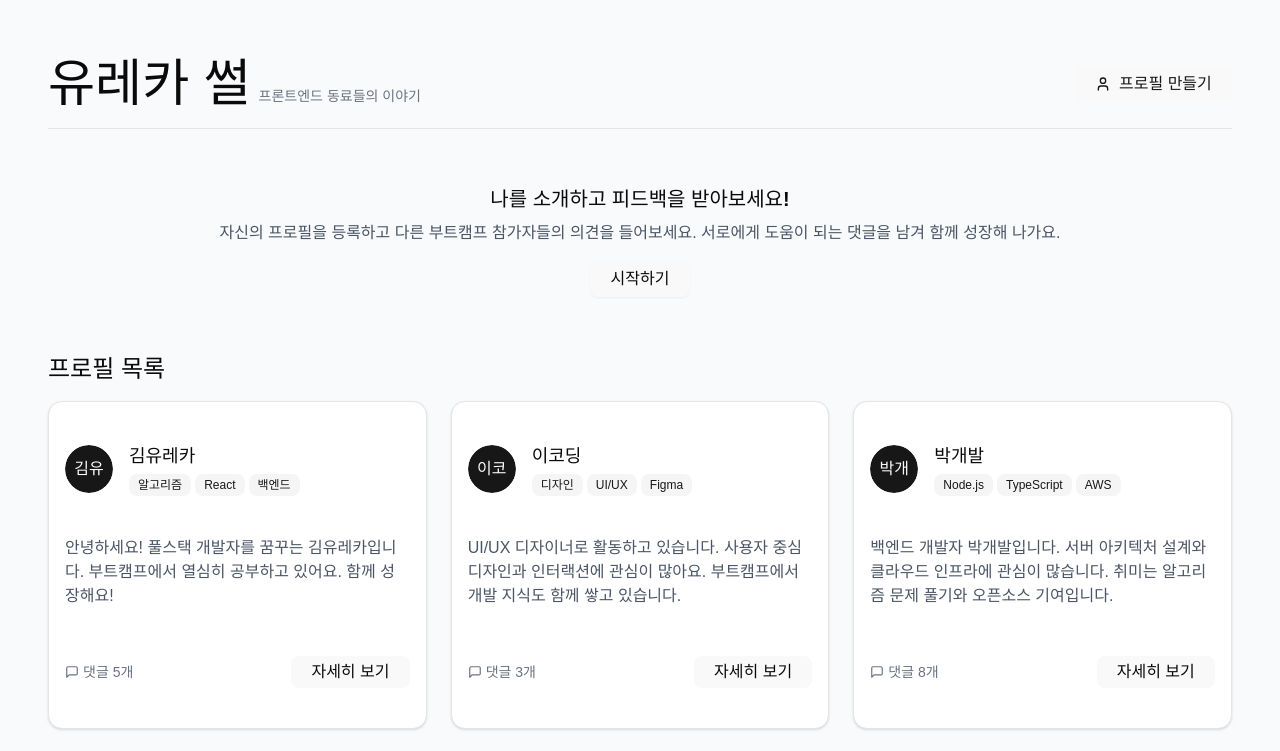
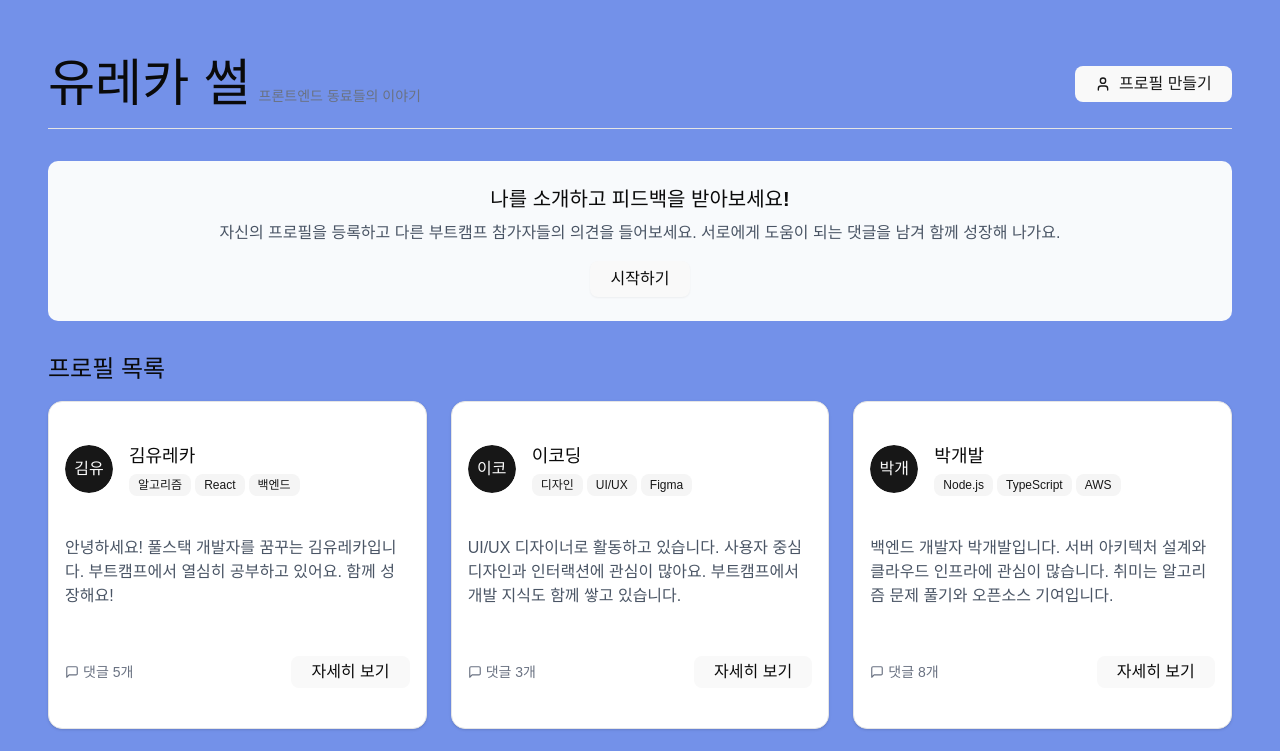
Before and after one commit to pillow12360/eureka-ssul, a React (Vite) app: page / in a window 1280 px wide. Shown: the top 751 px of the page. Built offline with nearby package versions, Linux system fonts and the light colour scheme; a web font is replaced by a local one.

Commit message:
style: 배경 색상 변경

```diff
--- a/src/App.tsx
+++ b/src/App.tsx
@@ -5,7 +5,7 @@ import ProfileForm from './pages/profile/ProfileForm.tsx';
 const App = () => {
     return (
         <BrowserRouter>
-            <div className="min-h-screen bg-gray-50 w-full">
+            <div style={{ minHeight: "100vh", width: "100%", backgroundColor: "#7391e9" }}>
                 <div className="w-full px-4 sm:px-6 lg:px-8 py-8">
                     <Routes>
                         <Route path="/" element={<HomePage />} />
```
